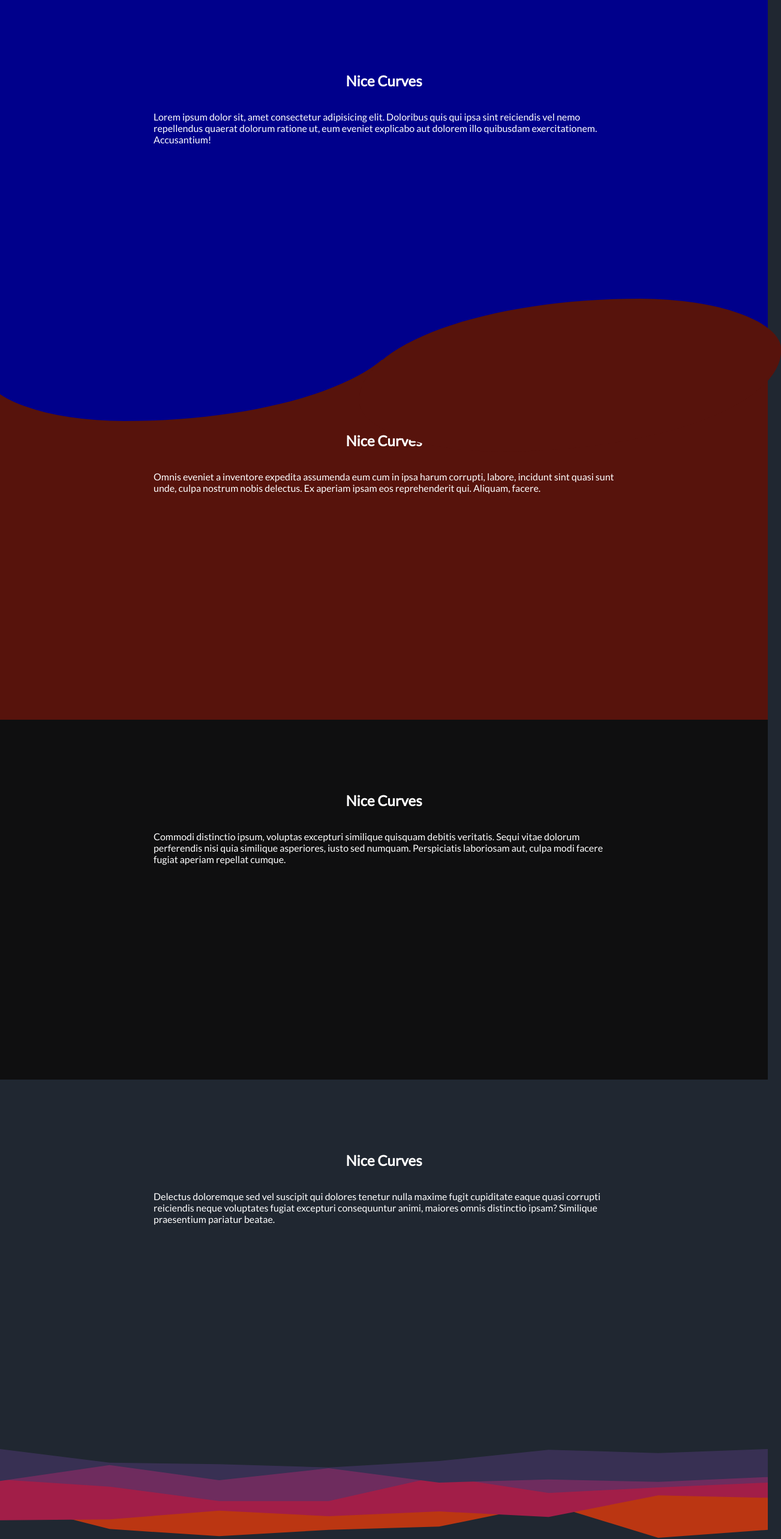
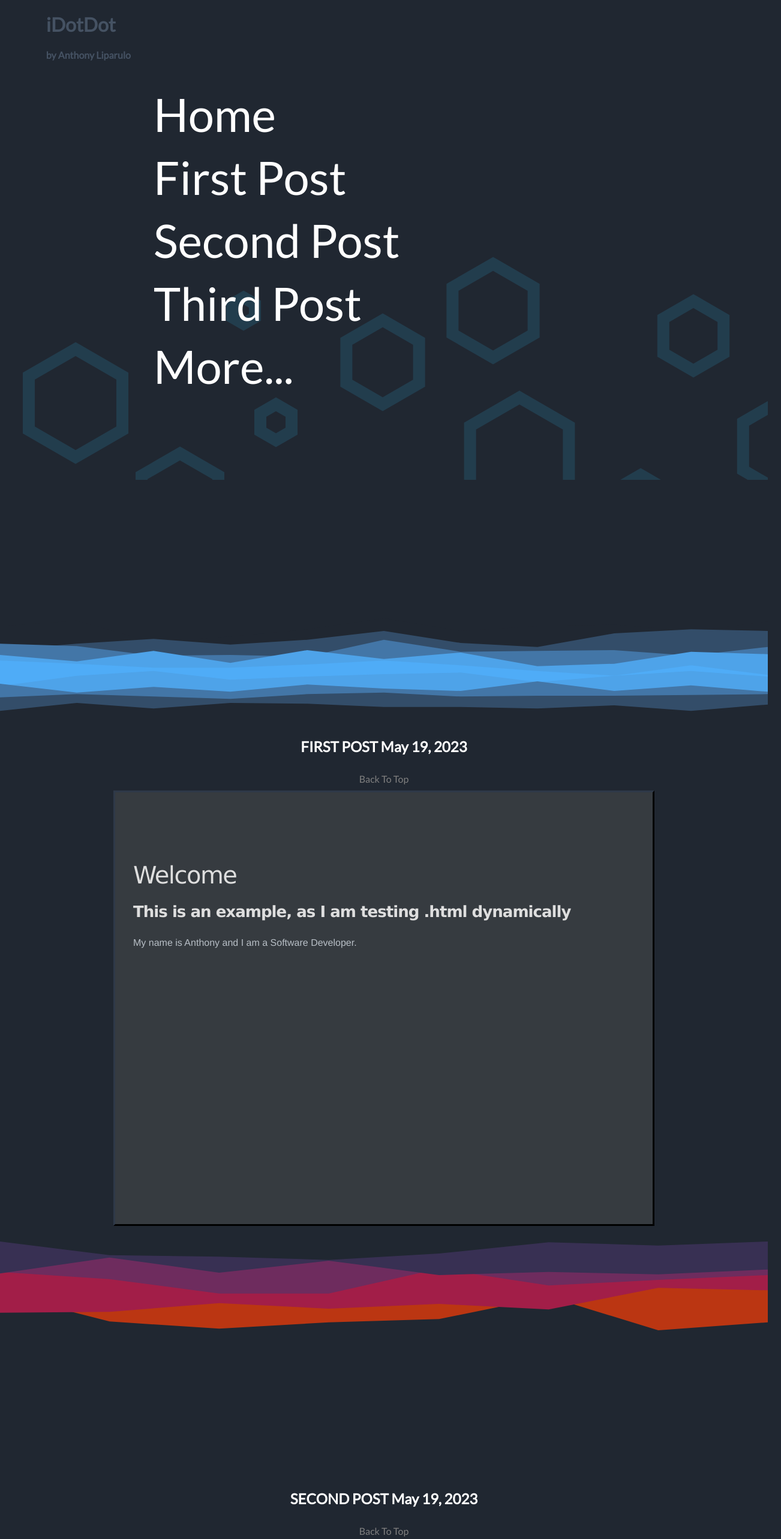
Before and after one commit to PJninja/iDotDot, a plain HTML site: page index.html in a window 1280 px wide. Shown: the top 2566 px of the page at 60% size, 1302 px wide, since content can reach past the window. Drawn offline with Linux system fonts and the light colour scheme.

Commit message:
Started process of setting up main blog site

```diff
--- a/index.html
+++ b/index.html
@@ -4,20 +4,97 @@
 	<meta charset="UTF-8">
 	<meta http-equiv="X-UA-Compatible" content="IE=edge">
 	<meta name="viewport" content="width=device-width, initial-scale=1.0">
-	<title>Document</title>
+	<title>iDotDot</title>
 
-	<link rel="preconnect" href="https://fonts.googleapis.com">
+<link rel="preconnect" href="https://fonts.googleapis.com">
 <link rel="preconnect" href="https://fonts.gstatic.com" crossorigin>
 <link href="https://fonts.googleapis.com/css2?family=Lato&display=swap" rel="stylesheet">
 
 	<style>
+
+	html{
+		scroll-behavior: smooth;
+	}
+
 		body {
-			margin: 0;
+			margin: 0px;
 			font-family: 'Lato', sans-serif;
 			color: white;
 			background: #202731;
 			overflow-x: hidden;
 		}
+
+		#menu{
+			height: 100vh;
+			display: flex;
+			align-items: center;
+		}
+
+		#header{
+			font-family: 'Lato', sans-serif;
+			color: #455263;
+			font-size: clamp(1rem, 1vw, 1rem);
+			margin-left: clamp(4rem, 6vw, 8rem);
+			position: absolute
+		}
+		.sub-header{
+			font-size: clamp(1rem, 0.5vw, 0.5rem);
+		}
+
+		#menu-items {
+			margin-left: clamp(4rem, 20vw, 48rem);
+		}
+		#menu-items:hover > .menu-item {
+			opacity: 0.3;
+		}
+		#menu-items:hover > .menu-item:hover {
+			opacity: 1;
+		}
+
+		.menu-item{
+			color: white;
+			font-size: clamp(1rem, 6vw, 6rem);
+			font-family: 'Lato', sans-serif;
+
+			display: block;
+			text-decoration: none;
+			padding: clamp(0.25rem, 0.5vw, 1rem) 0rem;
+		}
+
+		.return{
+			color: gray;
+			font-family: 'Lato', sans-serif;
+			text-decoration: none;
+			padding: 10px 15vw;
+		}
+
+		#menu-items {
+			margin-left: clamp(4rem, 20vw, 48rem);
+			position: relative;
+			z-index: 2;
+		}
+
+		#menu-background-pattern{
+			height: 100%;
+			width: 100%;
+			background-image: url('./polygon-scatter-haikei-large.svg');
+			opacity: 0.5;
+			background-position: 0% 0%;
+			background-size: 240vmin 240vmin;
+			position: absolute;
+			left: 0px;
+			top: 0px;
+			z-index: 1;
+
+			transition: opacity 2000ms,
+				background-size 2000ms;
+		}
+
+		#menu-items:hover ~ #menu-background-pattern{
+			background-size: 150vmin 150vmin;
+			opacity: 0.25;
+		}
+
 
 		section {
 			position: relative;
@@ -25,89 +102,7 @@
 			flex-direction: column;
 			align-items: center;
 			min-height: 400px;
-			padding: 100px 20vw;
-		}
-
-		.blue {
-			background: darkblue;
-		}
-
-		.red {
-			background: #57130c;
-			z-index: -3;
-		}
-
-		.green {
-			background: #0c5a14;
-		}
-
-		.dark {
-			background: #0f0f10;
-		}
-
-		.pink {
-			background: palevioletred;
-		}
-
-		.curve {
-			position: absolute;
-			height:  255px;
-			width: 100%;
-			bottom: 0;
-		}
-
-		.curve::before {
-			content: '';
-			display: block;
-			position: absolute;
-			border-radius: 100% 50%;
-			width: 55%;
-			height: 100%;
-			background-color: #57130c;
-			transform: translate(85%, 60%);
-		}
-		.curve::after {
-			content: '';
-			display: block;
-			position: absolute;
-			border-radius: 100% 50%;
-			width: 55%;
-			height: 100%;
-			background-color: darkblue;
-			transform: translate(-4%, 40%);
-			z-index: -1;
-		}
-
-		.bubble::after{
-			content: '';
-			border-top-left-radius: 50% 100%;
-			border-top-right-radius: 50% 100%;
-			position: absolute;
-			bottom: 0;
-			height: 85%;
-			width: 100%;
-			background-color: #0f0f10;
-			z-index: -1;
-		}
-
-		.wave {
-    		position: absolute;
-    		top: 0;
-   			left: 0;
-    		width: 100%;
-    		overflow: hidden;
-    		line-height: 0;
-		}
-
-		.wave svg {
-    		position: relative;
-    		display: block;
-    		width: calc(160% + 1.3px);
-    		height: 178px;
-		}
-
-		.wave .shape-fill {
-    		fill: #202731;
+			padding: 10px 15vw;
 		}
 
 		.spacer {
@@ -119,7 +114,20 @@
 		}
 
 		.layer1{
-			background-image: url('./layer1.svg');
+			background-image: url('./divider1.svg');
+		}
+		.layer2{
+			background-image: url('./divider2.svg')
+		}
+		.layer3{
+			background-image: url('./divider3.svg')
+		}
+
+		.dots{
+			background-image: radial-gradient(
+				rgba(2255, 255, 255, 0.1) 9%,
+				transparent 6%
+			);
 		}
 
 		.logo{
@@ -131,56 +139,61 @@
 			opacity: 1;
 		}
 
+		iframe {
+			outline: none;
+			display: block;
+    		border: 3px outset #2e3948;
+    		width: 100%;
+			height: 90vh;
+		}
+
 	</style>
 </head>
+
+<div id="header">
+	<h1>iDotDot</h1>
+	<h1 class="sub-header">by Anthony Liparulo</h1>
+</div>
+
+<div id="menu">
+	<div id="menu-items">
+		<a href="#post1" class="menu-item">Home</a>
+		<a href="#post1" class="menu-item">First Post</a>
+		<a href="#post2" class="menu-item">Second Post</a>
+		<a href="#post2" class="menu-item">Third Post</a>
+		<a href="#post2" class="menu-item">More...</a>
+	</div>
+	<div id="menu-background-pattern"></div>
+</div>
+
 <body>
-	<section class = "blue">
-		<h1>Nice Curves</h1>
-		<p>
-			Lorem ipsum dolor sit, amet consectetur adipisicing elit. Doloribus quis qui ipsa sint reiciendis vel nemo repellendus quaerat dolorum ratione ut,
-			eum eveniet explicabo aut dolorem illo quibusdam exercitationem. Accusantium!
-		</p>
-		<div class="curve"></div>
-	</section>
-	<section class = "red">
-		<h1>Nice Curves</h1>
-		<p>Omnis eveniet a inventore expedita assumenda eum cum in ipsa harum corrupti, labore, incidunt sint quasi sunt unde, culpa nostrum nobis delectus. Ex aperiam ipsam eos reprehenderit qui. Aliquam, facere.</p>
-	</section>
-	<section class = "dark">
-		<h1>Nice Curves</h1>
-		<p>Commodi distinctio ipsum, voluptas excepturi similique quisquam debitis veritatis. Sequi vitae dolorum perferendis nisi quia similique asperiores, iusto sed numquam. Perspiciatis laboriosam aut, culpa modi facere fugiat aperiam repellat cumque.</p>
-	</section>
-	<section>
-		<h1>Nice Curves</h1>
-		<p>Delectus doloremque sed vel suscipit qui dolores tenetur nulla maxime fugit cupiditate eaque quasi corrupti reiciendis neque voluptates fugiat excepturi consequuntur animi, maiores omnis distinctio ipsam? Similique praesentium pariatur beatae.</p>
-	</section>
+	<div class = "spacer layer2"></div>
+
+	<div id="post1">
+		<section>
+			<h1> FIRST POST May 19, 2023</h1>
+			<a href="#menu" class="return">Back To Top</a>
+			<iframe id='inlineBlogPost'
+				src='./firstpost.html'>
+				Sorry your browser does not viewing this blog post.
+			</iframe>
+		</section>
+	</div>
 
 	<div class = "spacer layer1"></div>
 
-	<section class = "logo">
-		<h1>Nice Curves</h1>
-		<p>Recusandae nam autem explicabo, tempore officia culpa accusamus deleniti corporis architecto provident nemo eum dolor debitis asperiores molestiae facilis neque ducimus. Eos sed dolorem aliquam, quasi rem id nobis maiores.</p>
-	</section>
-	<section class ="red">
-		<h1>Nice Curves</h1>
-		<p>
-			Tenetur, nemo dolorem. Dolor minus porro voluptate, consectetur fugit mollitia enim aut cupiditate optio. Ex, doloribus perferendis.
-			Rem quasi deserunt quos ex nobis autem dignissimos libero dicta? Adipisci, doloribus officia.
-		</p>
-		<div class="wave">
-			<svg data-name="Layer 1" xmlns="http://www.w3.org/2000/svg" viewBox="0 0 1200 120" preserveAspectRatio="none">
-				<path d="M321.39,56.44c58-10.79,114.16-30.13,172-41.86,82.39-16.72,168.19-17.73,250.45-.39C823.78,31,906.67,72,985.66,92.83c70.05,18.48,146.53,26.09,214.34,3V0H0V27.35A600.21,600.21,0,0,0,321.39,56.44Z" class="shape-fill"></path>
-			</svg>
-		</div>
-	</section>
-	<section class = "bubble">
-		<h1>Nice Curves</h1>
-		<p>Odit quidem deserunt quasi voluptatibus, nam, laborum animi incidunt veritatis quas quis minus hic laudantium perferendis cum, unde harum quod commodi nostrum? Vero eius porro ipsam aliquam error inventore sint.</p>
-	</section>
-	<section class = "dark">
-		<h1>Nice Curves</h1>
-		<p>Earum id molestiae molestias blanditiis saepe nihil eum ab quia sapiente reiciendis! Numquam nesciunt inventore quam amet, nisi iste omnis tempora esse dolore. Nulla tenetur enim suscipit inventore, debitis explicabo?</p>
-	</section>
+	<div id="post2">
+		<section>
+			<h1> SECOND POST May 19, 2023</h1>
+			<a href="#menu" class="return">Back To Top</a>
+			<iframe id='inlineBlogPost2'
+				src='./firstpost.html'>
+				Sorry your browser does not viewing this blog post.
+			</iframe>
+		</section>
+	</div>
+
+	<div class = "spacer layer3"></div>
 
 </body>
 </html>
```
Also changed, not shown: circle-scatter-haikei.svg (added), divider1.svg (renamed from layer1.svg), divider2.svg (added), divider3.svg (added), firstpost.html (renamed from post1.html), polygon-scatter-haikei-large.svg (added), polygon-scatter-haikei-solid.svg (added), polygon-scatter-haikei.svg (added).
